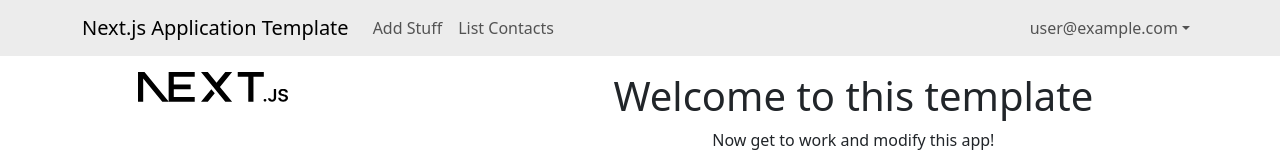
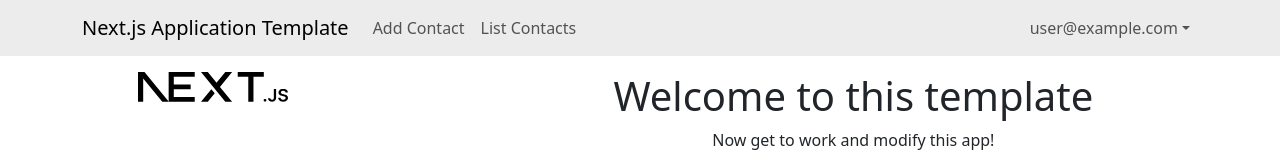
Before and after one commit to linsammi/digits, a Next.js app: page / in a window 1280 px wide. Shown: the top 160 px of the page. Built offline with nearby package versions, Linux system fonts and the light colour scheme; no server answers; sample sign-in values are in the browser's storage.

Commit message:
Update Add Contact navigation label

```diff
--- a/src/components/Navbar.tsx
+++ b/src/components/Navbar.tsx
@@ -21,7 +21,7 @@ const NavBar: React.FC = () => {
             {currentUser && (
               <>
                 <Nav.Link id="add-stuff-nav" href="/add" active={pathName === '/add'}>
-                  Add Stuff
+                  Add Contact
                 </Nav.Link>
                 <Nav.Link id="list-stuff-nav" href="/list" active={pathName === '/list'}>
                   List Contacts
```
